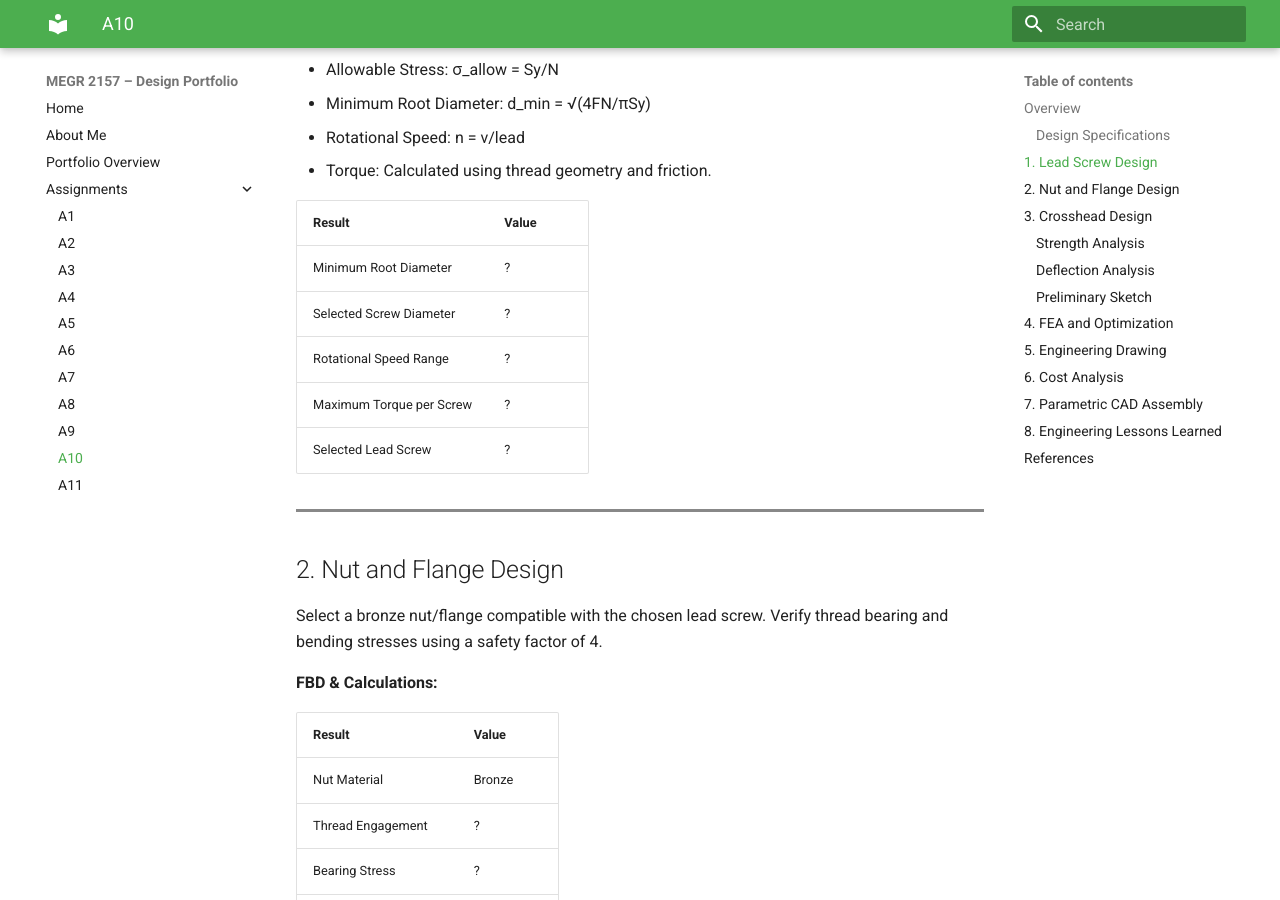
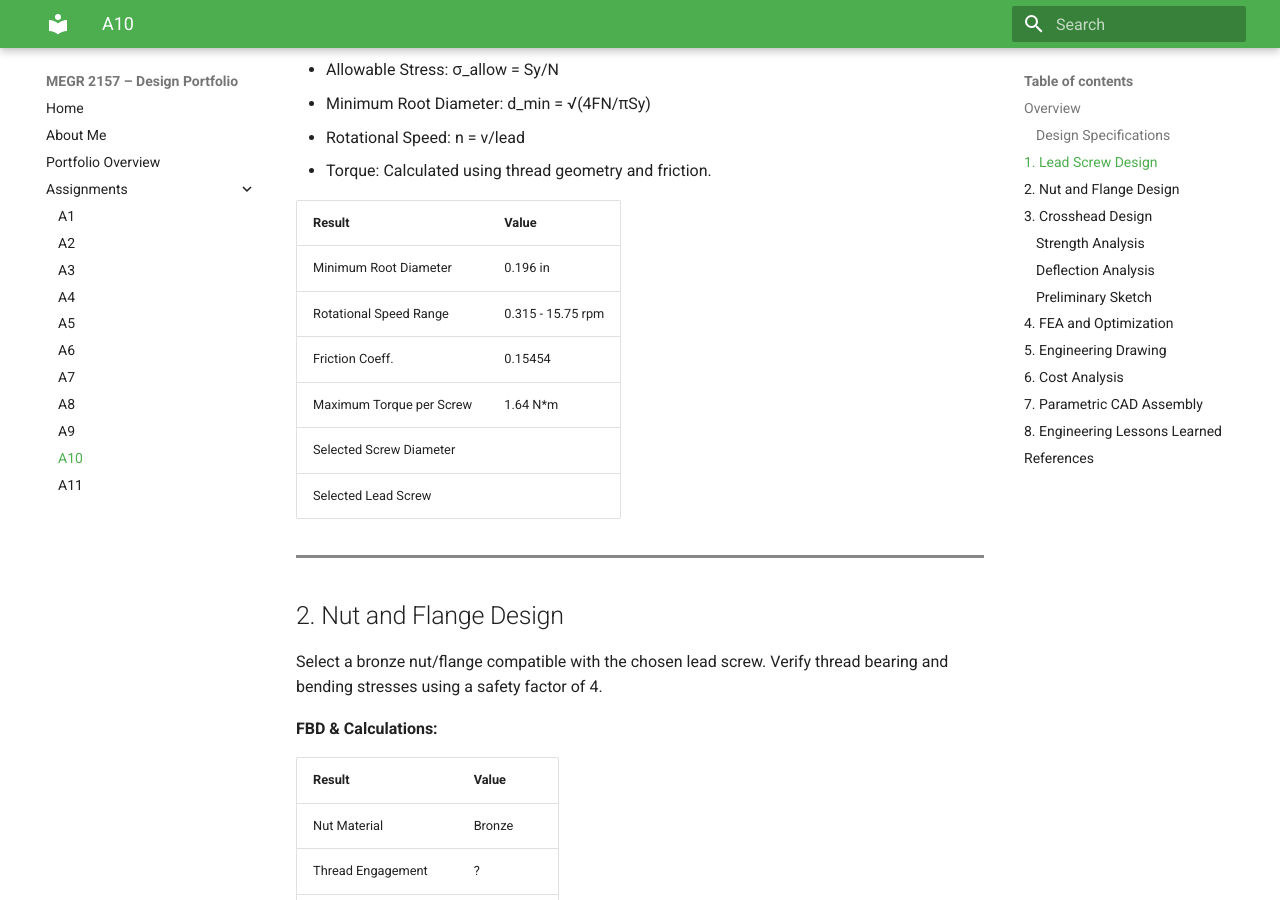
Before and after one commit to gparx/design-portfolio, an MkDocs documentation site: the page built from docs/assignments/A10/index.md, in a window 1280 px wide and 900 px high, scrolled down 959 px. Built offline with MkDocs 1.6.1 and Material for MkDocs 9.7.7, drawn with Linux system fonts in a browser that asks for light colours.

Commit message:
Update index.md

```diff
--- a/docs/assignments/A10/index.md
+++ b/docs/assignments/A10/index.md
@@ -36,11 +36,12 @@ Determine the minimum lead screw diameter, rotational speed range, and required
 
 | Result | Value |
 |---|---|
-| Minimum Root Diameter | ? |
-| Selected Screw Diameter | ? |
-| Rotational Speed Range | ? |
-| Maximum Torque per Screw | ? |
-| Selected Lead Screw | ? |
+| Minimum Root Diameter | 0.196 in |
+| Rotational Speed Range | 0.315 - 15.75 rpm |
+| Friction Coeff. | 0.15454 |
+| Maximum Torque per Screw | 1.64 N*m |
+| Selected Screw Diameter |  |
+| Selected Lead Screw |  |
 
 
 <hr style="border: none; height: 3px; background-color: #888; margin: 20px 0;">
```
